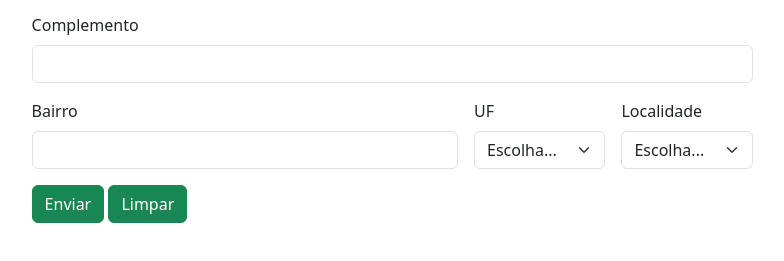
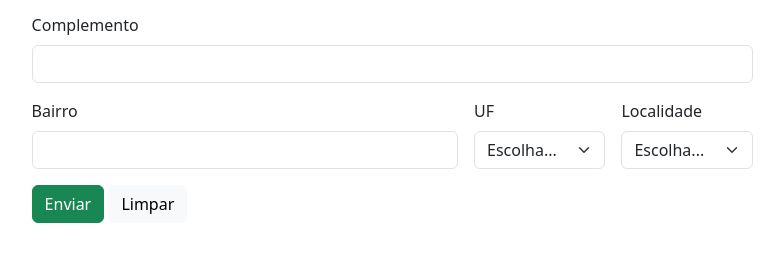
Before and after one commit to angelolustosa/api-cep-fs36, a plain HTML site: page index.html in a window 1280 px wide. Shown: the part 143-404 px from the top of the page, without its empty margins (174-958 px from the left). Drawn offline with nearby package versions, Linux system fonts and the light colour scheme; some packages are replaced by stand-ins of ours.

Commit message:
Ajuste no css para remover redundancia

```diff
--- a/index.html
+++ b/index.html
@@ -63,7 +63,7 @@
           </div>
           <div class="col-12">
             <button type="submit" class="btn btn-success">Enviar</button>
-            <button type="reset" class="btn btn-success" onclick="limpar()">Limpar</button>
+            <button type="reset" class="btn btn-light" onclick="limpar()">Limpar</button>
           </div>
         </form>
       </div>
```
